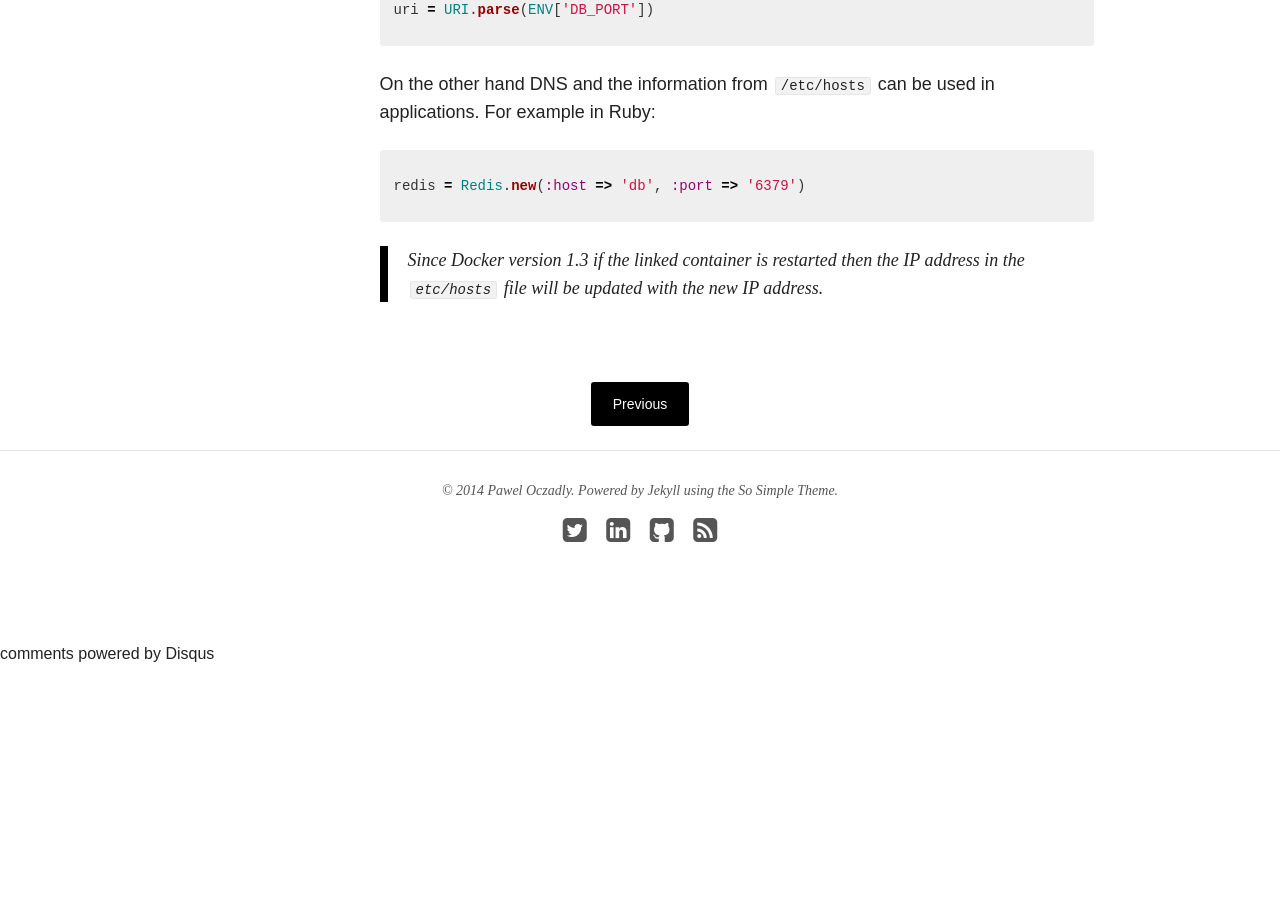
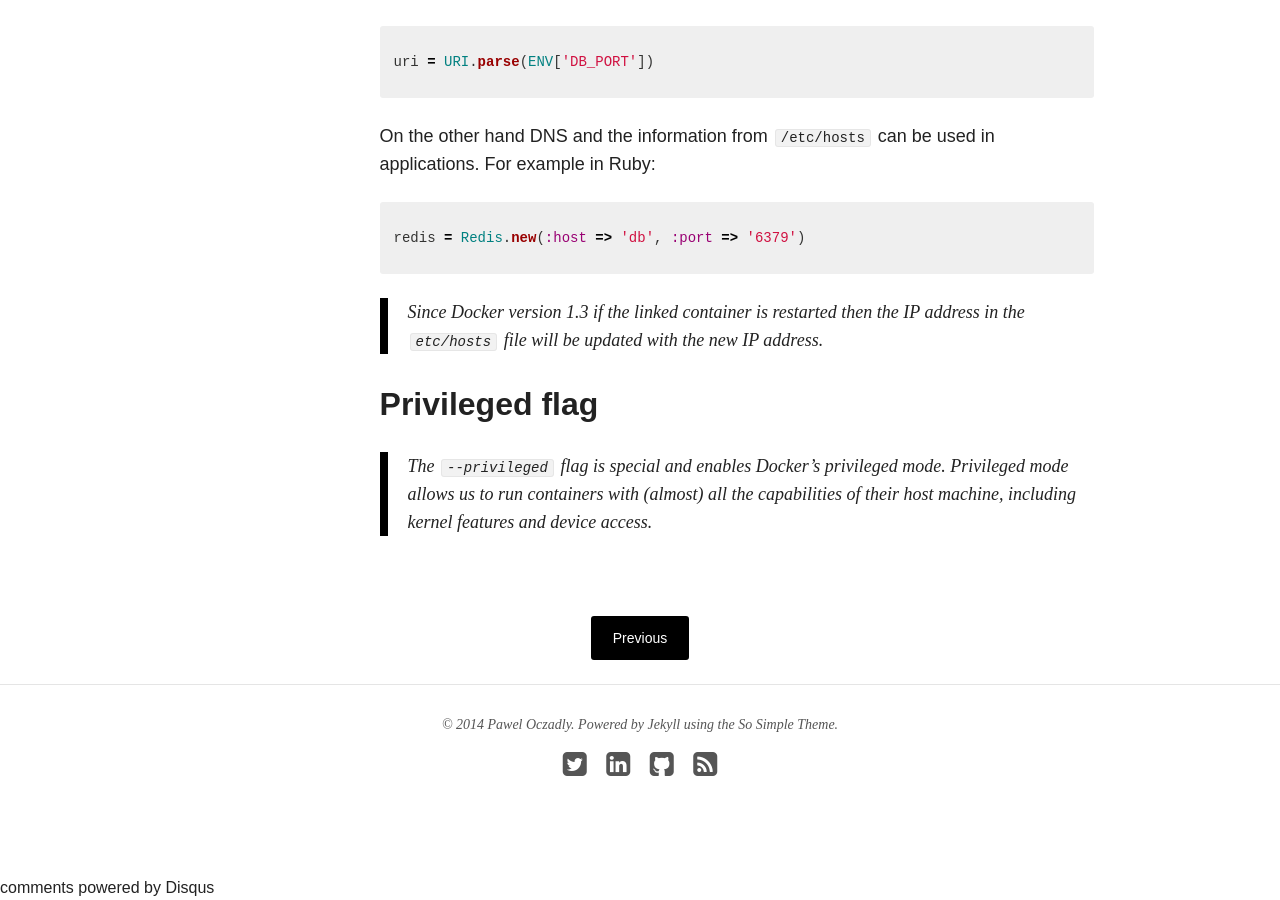
Before and after one commit to paweloczadly/paweloczadly.github.io, a Jekyll site: the page built from _posts/2014-11-28-book-notes-the-docker-book.md, in a window 1280 px wide and 900 px high, scrolled down 11343 px. Built offline with Jekyll 4.4.1, drawn with Linux system fonts in a browser that asks for light colours; nearby versions of some CDN libraries; comment, search, counter and statistics services are not loaded; before the commit the page ends 12009 px from its top, so only the background shows below that; some of the changed text lies outside the part shown.

Commit message:
2014-11-28

```diff
--- a/_posts/2014-11-28-book-notes-the-docker-book.md
+++ b/_posts/2014-11-28-book-notes-the-docker-book.md
@@ -30,6 +30,8 @@ share: true
 > The container has a network, IP address, and a bridge interface to talk to the local host.
 
 Containers are stored in: `/var/lib/docker/container`.
+
+> This location must be a real filesystem rather than mount point like layers in a Docker image.
 
 The `docker inspect` command displays information about Docker container.
 
@@ -359,3 +361,7 @@ redis = Redis.new(:host => 'db', :port => '6379')
 {% endhighlight %}
 
 > Since Docker version 1.3 if the linked container is restarted then the IP address in the `etc/hosts` file will be updated with the new IP address.
+
+## Privileged flag
+
+> The `--privileged` flag is special and enables Docker's privileged mode. Privileged mode allows us to run containers with (almost) all the capabilities of their host machine, including kernel features and device access.
```
